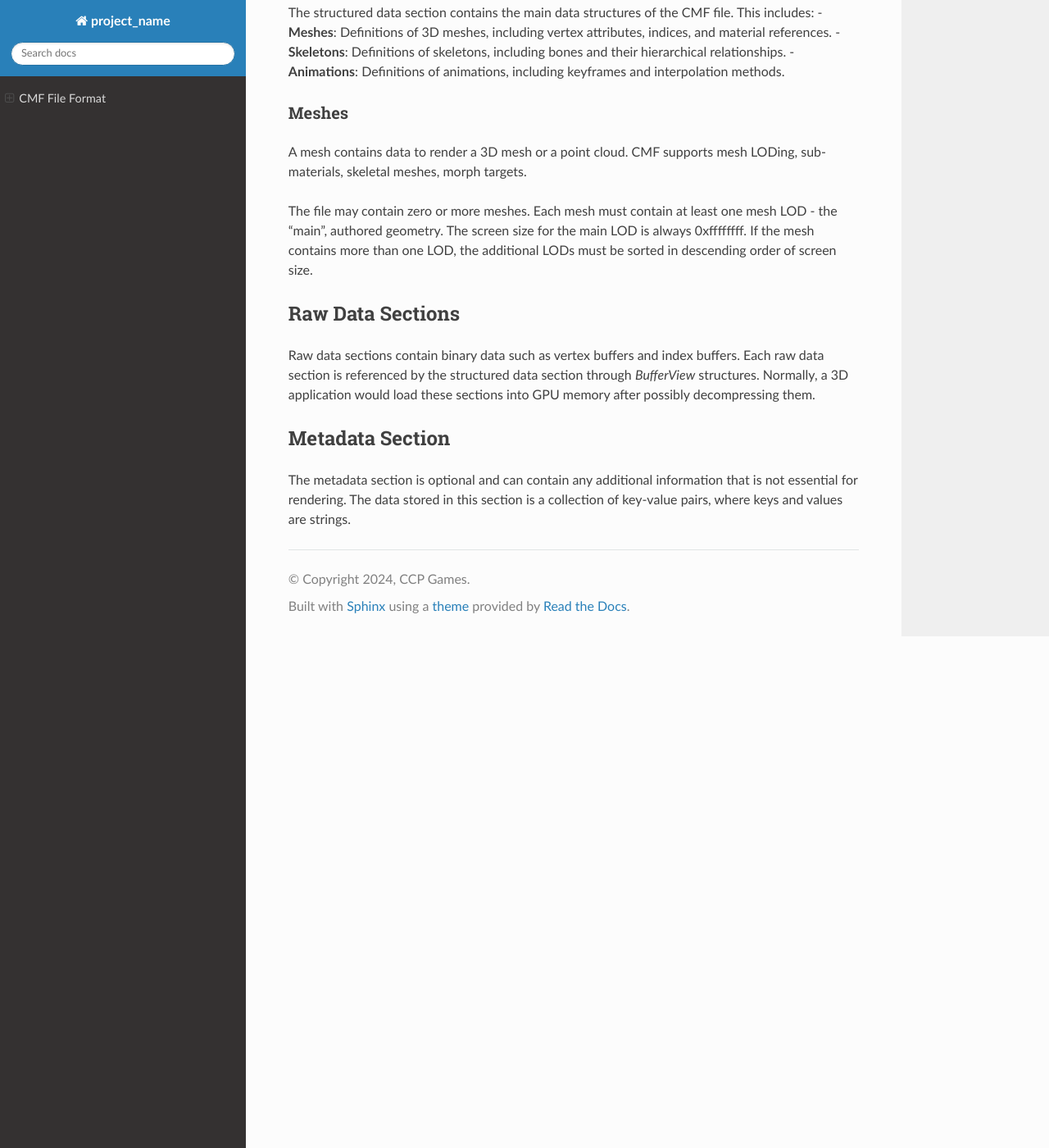
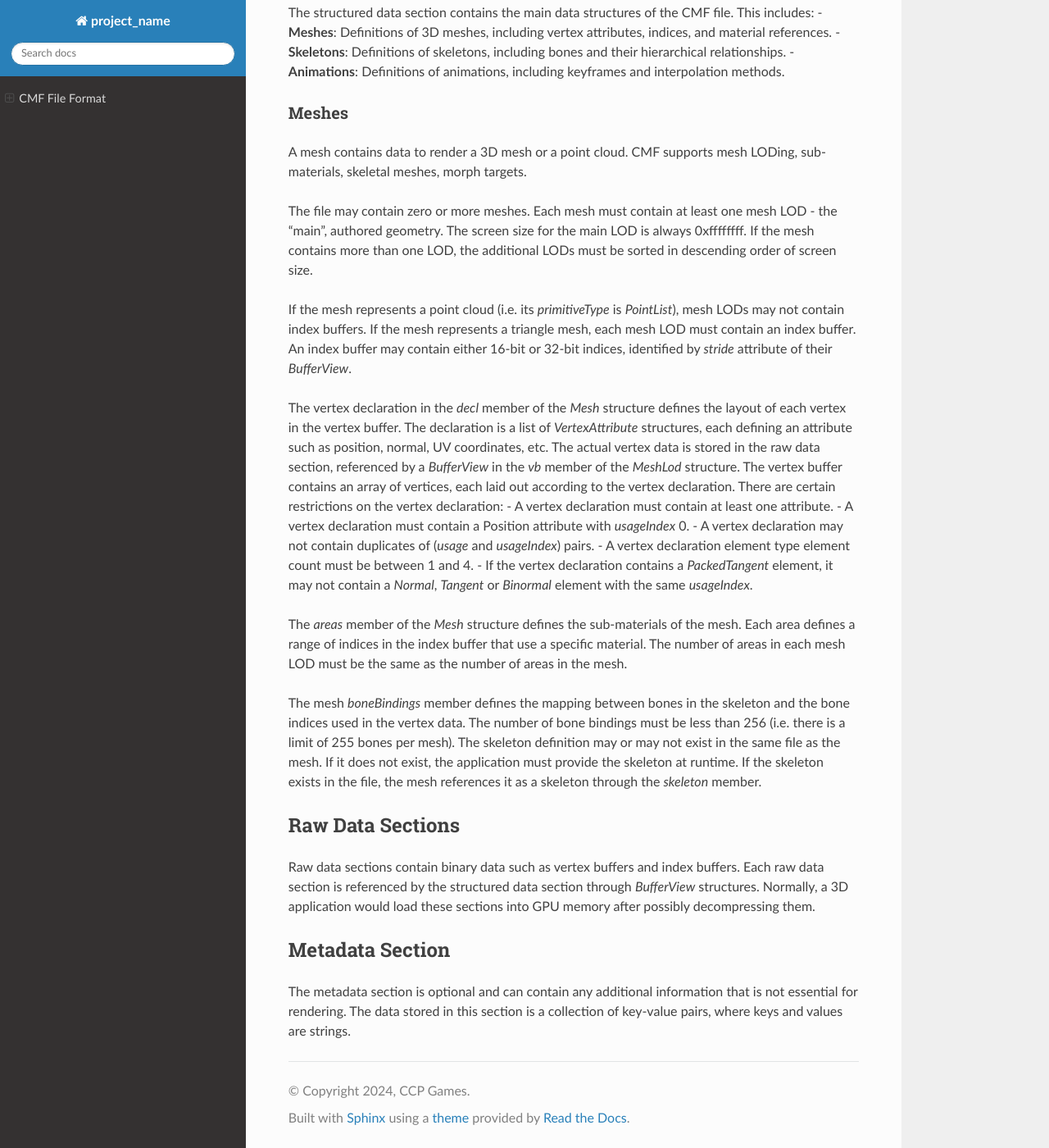
Before and after one commit to carbonengine/mesh, a Sphinx documentation site: the page built from doc/source/cmf/fileFormat.rst, in a window 1280 px wide and 1400 px high, scrolled down 1484 px. Shown: the whole window at 82% size. Built offline with Sphinx 7.4.7 and the Read the Docs theme 3.1.0, drawn with Linux system fonts in a browser that asks for light colours.

Commit message:
A bit more documentation

```diff
--- a/doc/source/cmf/fileFormat.rst
+++ b/doc/source/cmf/fileFormat.rst
@@ -56,6 +56,23 @@ A mesh contains data to render a 3D mesh or a point cloud. CMF supports mesh LOD
 The file may contain zero or more meshes. Each mesh must contain at least one mesh LOD - the "main", authored geometry. The screen size for the main LOD is always 0xffffffff. If the mesh contains more than
 one LOD, the additional LODs must be sorted in descending order of screen size.
 
+If the mesh represents a point cloud (i.e. its `primitiveType` is `PointList`), mesh LODs may not contain index buffers. If the mesh represents a triangle mesh, each mesh LOD must contain an index buffer. An index buffer
+may contain either 16-bit or 32-bit indices, identified by `stride` attribute of their `BufferView`.
+
+The vertex declaration in the `decl` member of the `Mesh` structure defines the layout of each vertex in the vertex buffer. The declaration is a list of `VertexAttribute` structures, each defining an attribute such as position, normal, UV coordinates, etc.
+The actual vertex data is stored in the raw data section, referenced by a `BufferView` in the `vb` member of the `MeshLod` structure. The vertex buffer contains an array of vertices, each laid out according to the vertex declaration.
+There are certain restrictions on the vertex declaration:
+- A vertex declaration must contain at least one attribute.
+- A vertex declaration must contain a Position attribute with `usageIndex` 0.
+- A vertex declaration may not contain duplicates of (`usage` and `usageIndex`) pairs.
+- A vertex declaration element type element count must be between 1 and 4.
+- If the vertex declaration contains a `PackedTangent` element, it may not contain a `Normal`, `Tangent` or `Binormal` element with the same `usageIndex`.
+
+The `areas` member of the `Mesh` structure defines the sub-materials of the mesh. Each area defines a range of indices in the index buffer that use a specific material. The number of areas in each mesh LOD must be the same as the number of areas in the mesh.
+
+The mesh `boneBindings` member defines the mapping between bones in the skeleton and the bone indices used in the vertex data. The number of bone bindings must be less than 256 (i.e. there is a limit of 255 bones per mesh).
+The skeleton definition may or may not exist in the same file as the mesh. If it does not exist, the application must provide the skeleton at runtime. If the skeleton exists in the file, the
+mesh references it as a skeleton through the `skeleton` member.
 
 
 Raw Data Sections
```
